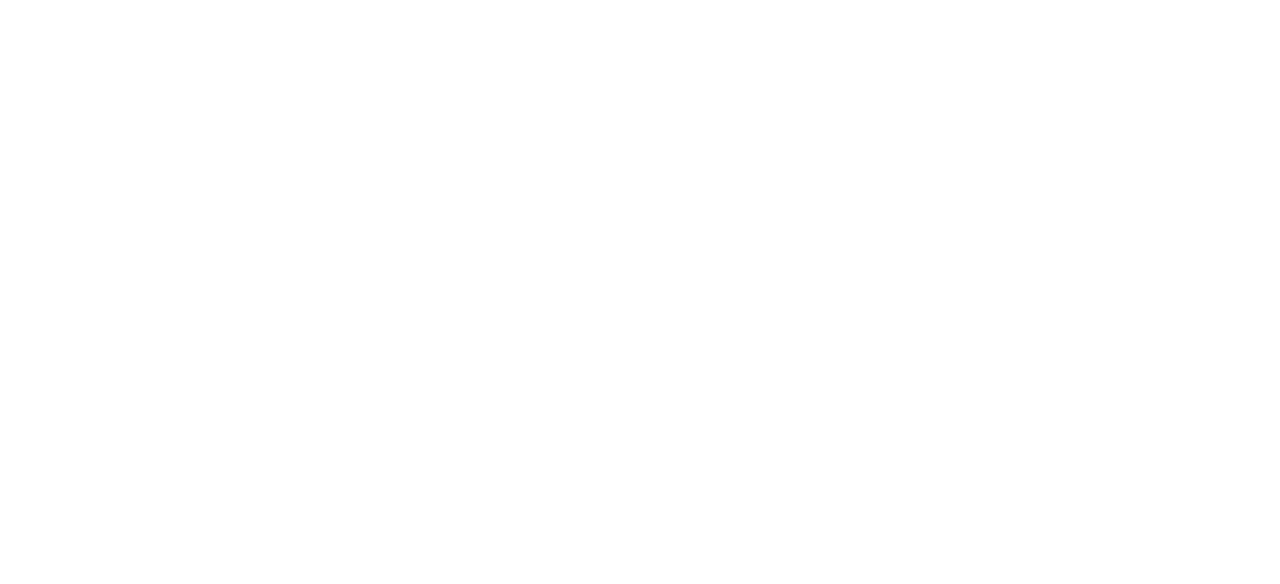
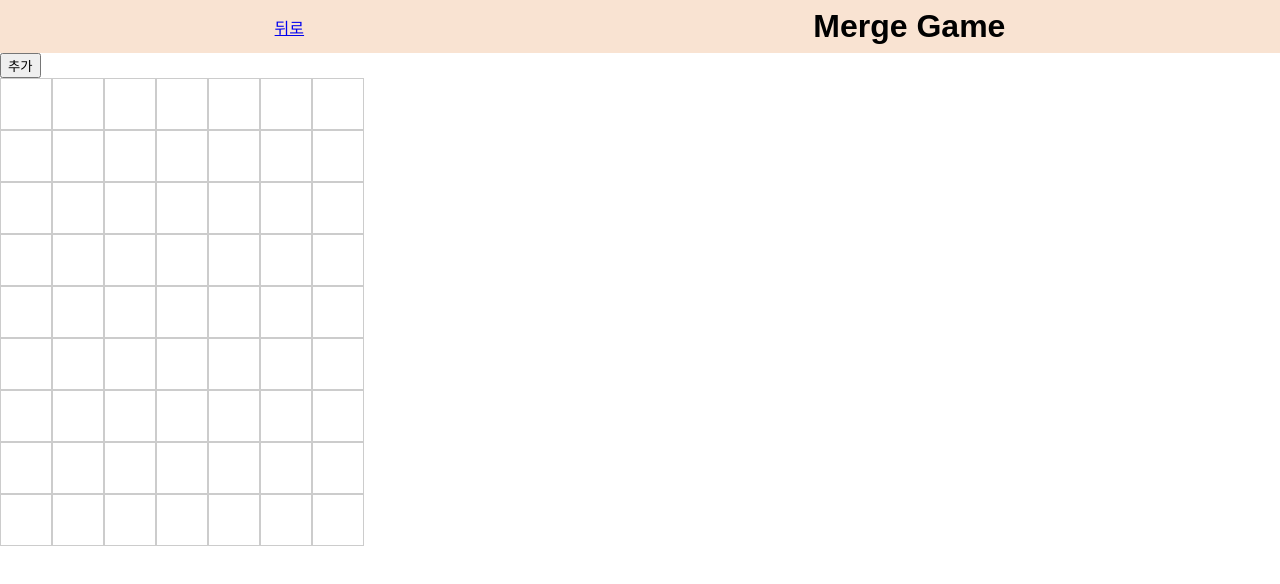
Before and after one commit to minju0809/React-Page, a React (Create React App) app: page /game/merge in a window 1280 px wide. Before the commit this address had no page. Shown: the top 584 px of the page. Built offline with nearby package versions, Linux system fonts and the light colour scheme.

Commit message:
merge 게임 추가

```diff
--- a/src/App.css
+++ b/src/App.css
@@ -119,6 +119,33 @@
   text-align: center;
 }
 
+/* ////////////////// Game ////////////////// */
+.game-container {
+  display: flex;
+  flex-direction: column;
+  align-items: center;
+}
+
+.row {
+  display: flex;
+}
+
+.cell {
+  width: 50px;
+  height: 50px;
+  border: 1px solid #ccc;
+  display: flex;
+  justify-content: center;
+  align-items: center;
+}
+
+.item {
+  width: 30px;
+  height: 30px;
+  background-color: blue;
+}
+
+
 /* 반응형 스타일 */
 @media (min-width: 769px) {
   #logo {
--- a/src/App.js
+++ b/src/App.js
@@ -9,6 +9,7 @@
 import Review from "./components/Review";
 import Game from "./components/Game";
 import Baseball from "./components/Game/Baseball";
+import Merge from "./components/Game/Merge";
 import MyPage from "./components/MyPage";
 // import Favorites from "./components/ShopDetail/ShopFavorites"
 
@@ -25,6 +26,7 @@
         <Route path="/review" element={<Review />} />
         <Route path="/game" element={<Game />} />
         <Route path="/game/baseball" element={<Baseball />} />
+        <Route path="/game/merge" element={<Merge />} />
         <Route path="/mypage" element={<MyPage />} />
       </Routes>
     </Router>
--- a/src/components/Game.jsx
+++ b/src/components/Game.jsx
@@ -12,6 +12,8 @@
         <h2>게임</h2>
       </header>
       <Link to="/game/baseball">Baseball</Link>
+      <br></br>
+      <Link to="/game/merge">Merge</Link>
     </div>
   );
 };
--- /dev/null
+++ b/src/components/Game/Merge.jsx
@@ -0,0 +1,117 @@
+import React, { useState } from "react";
+import { Link } from "react-router-dom";
+import "../../App.css";
+{
+  /* <header>
+  <Link to="/game">뒤로</Link>
+  <h1>Merge Game</h1>
+</header>; */
+}
+
+const Merge = () => {
+  const width = 7;
+  const height = 9;
+
+  const [grid, setGrid] = useState(() => {
+    const initialGrid = Array(height)
+      .fill()
+      .map(() => Array(width).fill(null));
+    return initialGrid;
+  });
+
+  const [popupVisible, setPopupVisible] = useState(false);
+
+  const [selectedCell, setSelectedCell] = useState(null);
+
+  const handleAddNumber = () => {
+    const emptyCells = [];
+    grid.forEach((row, rowIndex) => {
+      row.forEach((cell, colIndex) => {
+        if (cell === null) {
+          emptyCells.push({ row: rowIndex, col: colIndex });
+        }
+      });
+    });
+
+    if (emptyCells.length === 0) {
+      setPopupVisible(true);
+    } else {
+      const randomCell =
+        emptyCells[Math.floor(Math.random() * emptyCells.length)];
+      const newGrid = [...grid];
+      newGrid[randomCell.row][randomCell.col] = 1;
+      setGrid(newGrid);
+    }
+  };
+
+  const handleClickCell = (row, col) => {
+    const cellValue = grid[row][col];
+
+    if (cellValue !== null && cellValue !== 5) {
+      if (selectedCell === null) {
+        setSelectedCell({ row, col });
+      } else {
+        if (selectedCell.row === row && selectedCell.col === col) {
+          setSelectedCell(null);
+        } else {
+          const newGrid = [...grid];
+          const firstValue = newGrid[selectedCell.row][selectedCell.col];
+          const secondValue = newGrid[row][col];
+
+          if (firstValue === secondValue && firstValue !== 9) {
+            newGrid[selectedCell.row][selectedCell.col] = null;
+            newGrid[row][col] = firstValue + 1;
+          }
+
+          setSelectedCell(null);
+          setGrid(newGrid);
+        }
+      }
+    }
+  };
+
+  const handleHidePopup = () => {
+    setPopupVisible(false);
+  };
+
+  return (
+    <div>
+      <header>
+        <Link to="/game">뒤로</Link>
+        <h1>Merge Game</h1>
+      </header>
+      <div className="merge-container">
+        <button onClick={handleAddNumber}>추가</button>
+        {grid.map((row, rowIndex) => (
+          <div key={rowIndex} className="row">
+            {row.map((cell, colIndex) => (
+              <div
+                key={colIndex}
+                className={`cell ${
+                  selectedCell &&
+                  selectedCell.row === rowIndex &&
+                  selectedCell.col === colIndex
+                    ? "selected"
+                    : ""
+                }`}
+                onClick={() => handleClickCell(rowIndex, colIndex)}
+              >
+                {cell}
+              </div>
+            ))}
+          </div>
+        ))}
+        {popupVisible && (
+          <div className="popup">
+            <div className="popup-content">
+              <span>칸을 비워주세요.</span>
+              <button onClick={handleHidePopup}>닫기</button>
+            </div>
+          </div>
+        )}
+      </div>
+    </div>
+  );
+};
+
+export default Merge;
```
